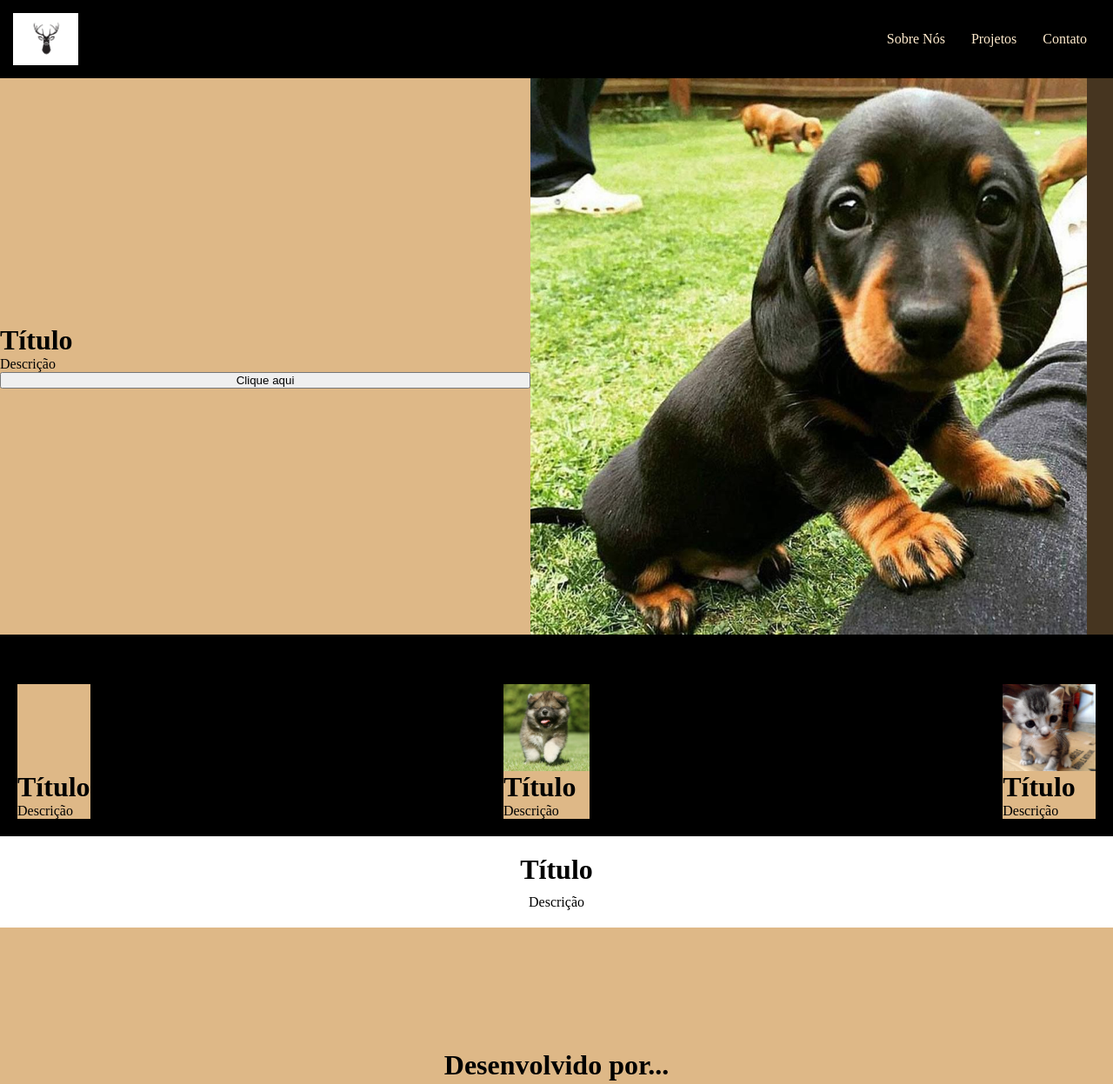
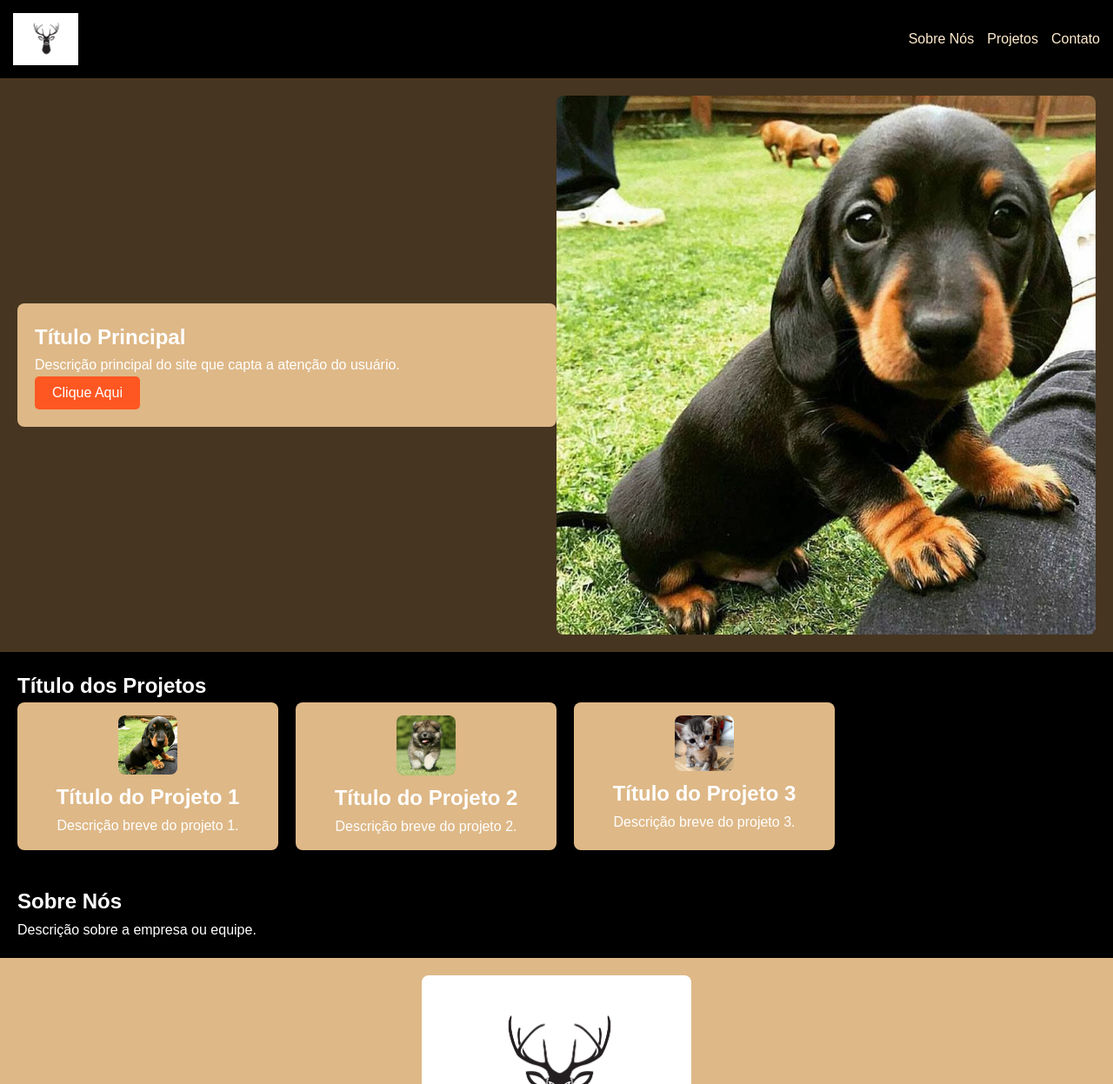
Before and after one commit to tasukni/landing-page, a plain HTML site: page index.html in a window 1280 px wide. Shown: the top 1247 px of the page at 87% size. Drawn offline with Linux system fonts and the light colour scheme.

Commit message:
Add files via upload

```diff
--- a/index.html
+++ b/index.html
@@ -1,71 +1,68 @@
 <!DOCTYPE html>
-<html lang="en">
+<html lang="pt-BR">
 
 <head>
     <meta charset="UTF-8">
     <meta name="viewport" content="width=device-width, initial-scale=1.0">
-    <link rel="stylesheet" href="./stile.css">
-    <title>Document</title>
+    <meta name="description" content="Descrição do site">
+    <link rel="stylesheet" href="./style.css">
+    <title>Título da Página</title>
 </head>
 
 <body>
-    <div class="Navbar">
-        <img class="logo" src="./assets/logo.jpg" alt="" />
+    <header class="navbar">
+        <img class="logo" src="./assets/logo.jpg" alt="Logo" />
+        <nav class="links">
+            <a class="link" href="#sobre-nos">Sobre Nós</a>
+            <a class="link" href="#projetos">Projetos</a>
+            <a class="link" href="#contato">Contato</a>
+        </nav>
+    </header>
 
-        <div class="links">
-            <a class="link" href="">Sobre Nós</a>
-            <a class="link" href="">Projetos</a>
-            <a class="link" href="">Contato</a>
+    <section class="header">
+        <div class="conteudo-header">
+            <h1>Título Principal</h1>
+            <p>Descrição principal do site que capta a atenção do usuário.</p>
+            <button class="cta-button">Clique Aqui</button>
         </div>
-    </div>
+        <img class="imagem-header" src="./assets/dog1.jpg" alt="Imagem de Destaque">
+    </section>
 
-    <div class="header">
-        <div class="conteudo-header">
-            <h1>Título</h1>
-            <p>Descrição</p>
-            <button>Clique aqui</button>
-        </div>
-        <img class='imagem-header' src="./assets/dog1.jpg" alt="image">
-    </div>
-
-    <div class="Seção_1">
-        <h1>Título</h1>
+    <section id="projetos" class="secao-1">
+        <h1>Título dos Projetos</h1>
         <div class="conteudo-card">
-
             <div class="card">
-                <img class='padrao-img' src="./garfield.jfif" alt="">
-                <h1>Título</h1>
-                <p>Descrição</p>
+                <img class="padrao-img" src="./assets/dog1.jpg" alt="Imagem do Projeto 1">
+                <h2>Título do Projeto 1</h2>
+                <p>Descrição breve do projeto 1.</p>
             </div>
-
             <div class="card">
-                <img class='padrao-img' src="./assets/dog2.jfif" alt="">
-                <h1>Título</h1>
-                <p>Descrição</p>
+                <img class="padrao-img" src="./assets/dog2.jfif" alt="Imagem do Projeto 2">
+                <h2>Título do Projeto 2</h2>
+                <p>Descrição breve do projeto 2.</p>
             </div>
-
             <div class="card">
-                <img class='padrao-img' src="./assets/gato-3.jpg" alt="">
-                <h1>Título</h1>
-                <p>Descrição</p>
+                <img class="padrao-img" src="./assets/gato-3.jpg" alt="Imagem do Projeto 3">
+                <h2>Título do Projeto 3</h2>
+                <p>Descrição breve do projeto 3.</p>
             </div>
         </div>
-    </div>
+    </section>
 
-    <div class="seção_2">
-        <h1>Título</h1>
-        <p>Descrição</p>
-    </div>
+    <section id="sobre-nos" class="secao-2">
+        <h1>Sobre Nós</h1>
+        <p>Descrição sobre a empresa ou equipe.</p>
+    </section>
 
-    <div class="footer">
-        <img class='padrao-img' src="">
-        <h1>Desenvolvido por...</h1>
-        <a href="Sobre nós">Sobre nós</a>
-        <a href="Projetos">Projetos</a>
-        <a href="Contato">Contato</a>
-    </div>
-
-    </div>
+    <footer class="footer">
+        <img class="padrao-img" src="./assets/logo.jpg" alt="Logo">
+        <h2>Desenvolvido por Sua Empresa</h2>
+        <nav class="footer-links">
+            <a class="link" href="#sobre-nos">Sobre Nós</a>
+            <a class="link" href="#projetos">Projetos</a>
+            <a class="link" href="#contato">Contato</a>
+        </nav>
+    </footer>
 </body>
 
 </html>
--- /dev/null
+++ b/style.css
@@ -0,0 +1,143 @@
+* {
+    margin: 0;
+    padding: 0;
+    box-sizing: border-box;
+}
+
+body {
+    font-family: Arial, sans-serif;
+    line-height: 1.6;
+}
+
+.navbar {
+    background-color: black;
+    display: flex;
+    justify-content: space-between;
+    align-items: center;
+    padding: 15px;
+}
+
+.logo {
+    height: 60px;
+}
+
+.links, .footer-links {
+    display: flex;
+    gap: 15px;
+}
+
+.link {
+    text-decoration: none;
+    color: blanchedalmond;
+    transition: color 0.3s;
+}
+
+.link:hover {
+    color: white;
+}
+
+.header {
+    display: flex;
+    justify-content: space-between;
+    align-items: center;
+    background-color: rgb(70, 53, 32);
+    color: white;
+    padding: 20px;
+}
+
+.conteudo-header {
+    width: 50%;
+    background-color: burlywood;
+    padding: 20px;
+    border-radius: 8px;
+}
+
+.cta-button {
+    background-color: #ff5722;
+    color: white;
+    border: none;
+    padding: 10px 20px;
+    border-radius: 5px;
+    cursor: pointer;
+    font-size: 16px;
+}
+
+.cta-button:hover {
+    background-color: #e64a19;
+}
+
+.imagem-header {
+    width: 50%;
+    border-radius: 8px;
+}
+
+.secao-1, .secao-2 {
+    padding: 20px;
+    background-color: black;
+    color: white;
+}
+
+.secao-1 {
+    background-color: black;
+}
+
+.conteudo-card {
+    display: flex;
+    gap: 20px;
+    flex-wrap: wrap;
+}
+
+.card {
+    background-color: burlywood;
+    border-radius: 8px;
+    padding: 15px;
+    width: 100%;
+    max-width: 300px;
+    text-align: center;
+}
+
+.padrao-img {
+    width: 25%;
+    height: auto;
+    border-radius: 8px;
+}
+
+.footer {
+    background-color: burlywood;
+    padding: 20px;
+    text-align: center;
+}
+
+.footer img {
+    margin-bottom: 10px;
+}
+
+.footer h2 {
+    margin-bottom: 10px;
+}
+
+.footer-links {
+    display: flex;
+    justify-content: center;
+    gap: 15px;
+}
+
+@media (max-width: 768px) {
+    .header {
+        flex-direction: column;
+        text-align: center;
+    }
+
+    .conteudo-header, .imagem-header {
+        width: 100%;
+    }
+
+    .conteudo-card {
+        flex-direction: column;
+        align-items: center;
+    }
+
+    .card {
+        width: 80%;
+    }
+}
```
